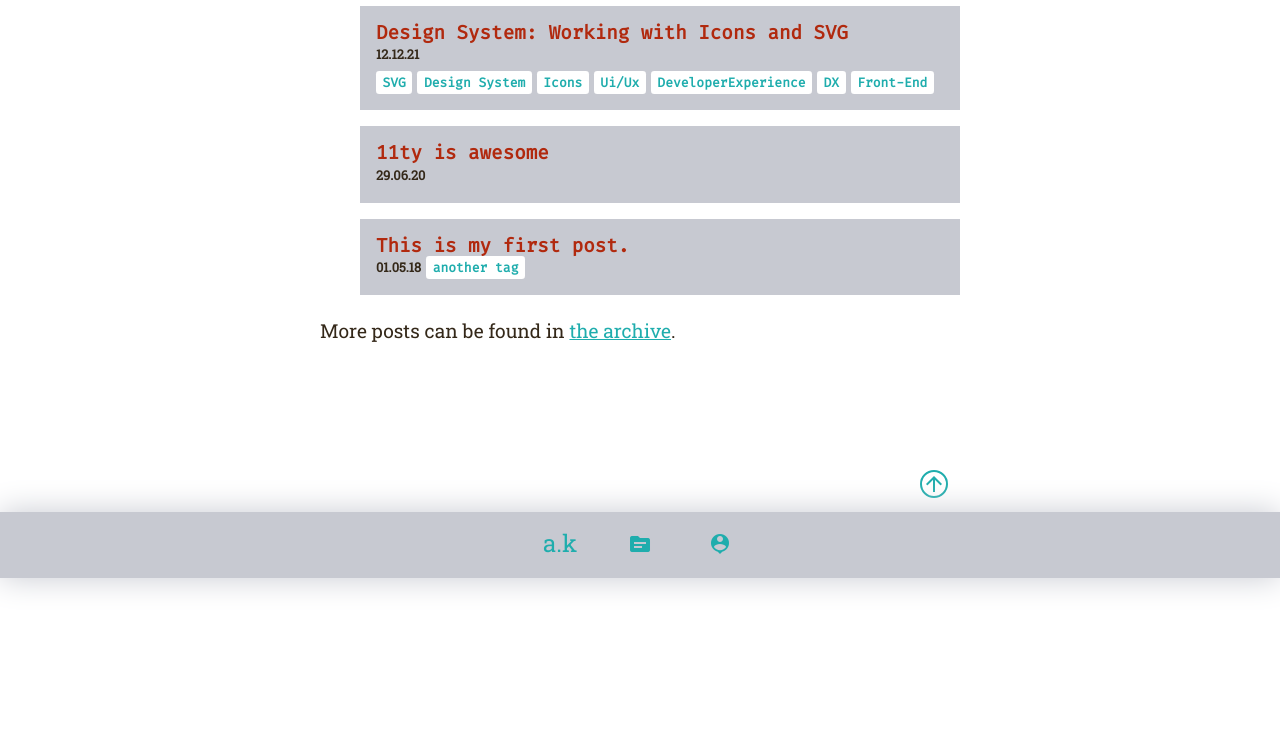
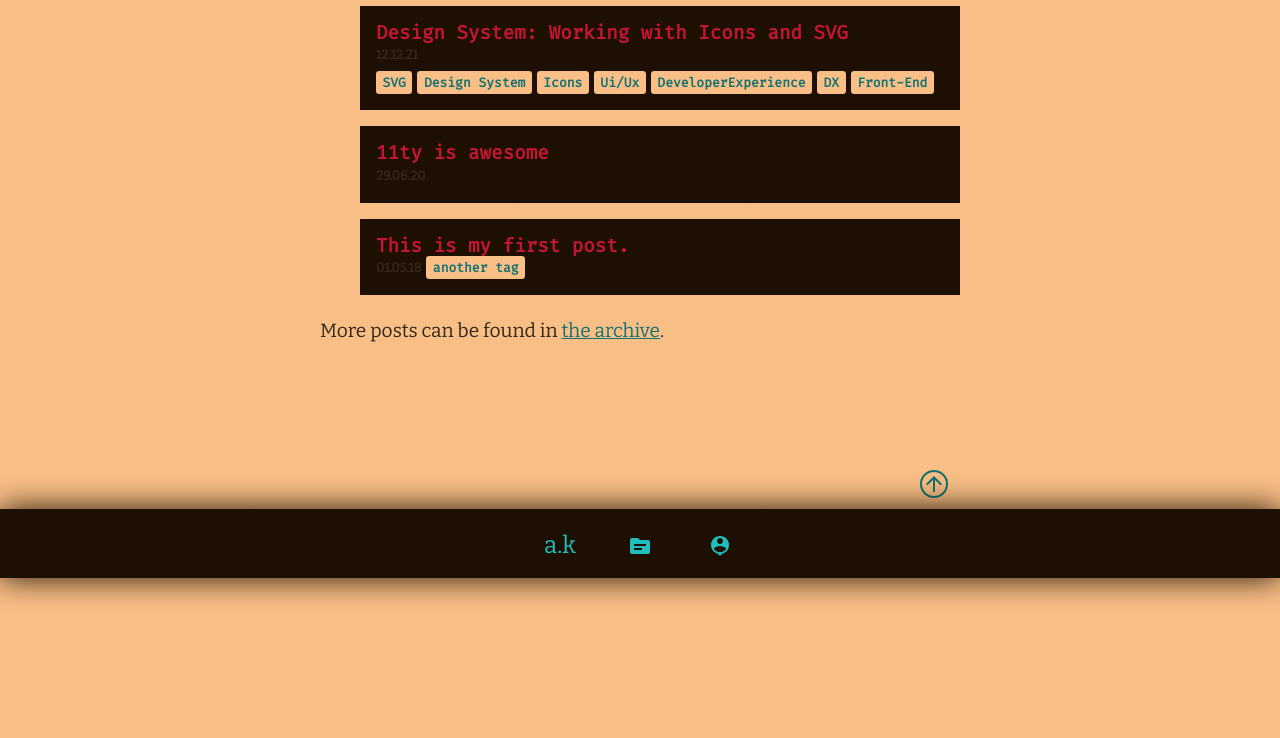
Before and after one commit to avelka/blog, an Eleventy site: page src/index.njk in a window 1280 px wide. Shown: the part 222-960 px from the top of the page. Built offline with nearby package versions, Linux system fonts and the light colour scheme; Eleventy itself is replaced by a stand-in of ours; files that its build step writes are made by us from their sources.

Commit message:
adjust color scheme

```diff
--- a/src/_includes/layouts/base.njk
+++ b/src/_includes/layouts/base.njk
@@ -9,7 +9,9 @@
 		<link rel="preconnect" href="https://fonts.googleapis.com">
 		<link rel="preconnect" href="https://fonts.gstatic.com" crossorigin>
 		<link href="https://fonts.googleapis.com/icon?family=Material+Icons" rel="stylesheet">
-		<link href="https://fonts.googleapis.com/css2?family=Fira+Code&family=Roboto+Slab:wght@400&display=swap" rel="stylesheet">
+
+		<link href="https://fonts.googleapis.com/css2?family=Bitter&family=Fira+Code&family=Noto+Serif&display=swap" rel="stylesheet">
+
 		<link rel="stylesheet" href="https://cdnjs.cloudflare.com/ajax/libs/prism/1.25.0/themes/prism.min.css" integrity="sha512-tN7Ec6zAFaVSG3TpNAKtk4DOHNpSwKHxxrsiw4GHKESGPs5njn/0sMCUMl2svV4wo4BK/rCP7juYz+zx+l6oeQ==" crossorigin="anonymous" referrerpolicy="no-referrer"/>
 		<link rel="stylesheet" href="https://cdnjs.cloudflare.com/ajax/libs/prism/1.25.0/plugins/toolbar/prism-toolbar.min.css" integrity="sha512-ycl7dIZ0VJ5535/dzskAMTwOI6OoTNZ3PeD+tfckvYqMmAzaEwQfJHqJTSqcV2iQeJnp5XxnFy5jKotibstp7A==" crossorigin="anonymous" referrerpolicy="no-referrer"/>
 
--- a/src/assets/css/config/colors.css
+++ b/src/assets/css/config/colors.css
@@ -1,8 +1,8 @@
 :root {
 	color-scheme: light;
-	--pv-surface-hue: 230;
-	--pv-surface-saturation: 10%;
-	--pv-surface-lightness: 80%;
+	--pv-surface-hue: 30;
+	--pv-surface-saturation: 90%;
+	--pv-surface-lightness: 60%;
 
 	--pv-text-hue: 35;
 	--pv-text-saturation: 35%;
@@ -10,105 +10,48 @@
 
 	--pv-accent-hue: 180;
 	--pv-accent-saturation: 70%;
-	--pv-accent-lightness: 40%;
+	--pv-accent-lightness: 35%;
 
-	--pv-contrast-hue: 10;
-	--pv-contrast-saturation: 85%;
-	--pv-contrast-lightness: 75%;
+	--pv-contrast-hue: 350;
+	--pv-contrast-saturation: 80%;
+	--pv-contrast-lightness: 85%;
+
+	--pv-surface: var(--pv-surface-hue) var(--pv-surface-saturation);
+	--ak-c-surface-1: hsl(var(--pv-surface) calc(var(--pv-surface-lightness) * 1.25));
+	--ak-c-surface-2: hsl(var(--pv-surface) calc(var(--pv-surface-lightness) * 1.2));
+	--ak-c-surface-3: hsl(var(--pv-surface) calc(var(--pv-surface-lightness) * 0.1));
+	--ak-c-surface-4: hsl(var(--pv-surface) calc(var(--pv-surface-lightness) * 0.2));
+
+	--pv-text: var(--pv-text-hue) var(--pv-text-saturation);
+	--ak-c-text-1: hsl(var(--pv-text) calc(var(--pv-text-lightness) * 1.5));
+	--ak-c-text-2: hsl(var(--pv-text) calc(var(--pv-text-lightness) * 1.25));
+	--ak-c-text-3: hsl(var(--pv-text) var(--pv-text-lightness));
+	--ak-c-text-4: hsl(var(--pv-text) calc(var(--pv-text-lightness) * 0.75));
+
+	--pv-accent: var(--pv-accent-hue) var(--pv-accent-saturation);
+	--ak-c-accent-1: hsl(var(--pv-accent) calc(var(--pv-accent-lightness) * 0.75));
+	--ak-c-accent-2: hsl(var(--pv-accent) calc(var(--pv-accent-lightness) * 0.75));
+	--ak-c-accent-3: hsl(var(--pv-accent) calc(var(--pv-accent-lightness) * 0.5));
+	--ak-c-accent-4: hsl(var(--pv-accent) calc(var(--pv-accent-lightness) * 1.25));
 
 	--pv-contrast: var(--pv-contrast-hue) var(--pv-contrast-saturation);
-	--ak-c-contrast: hsl(var(--pv-contrast) var(--pv-contrast-lightness));
-	--ak-c-contrast-dark: hsl(var(--pv-contrast) calc(var(--pv-contrast-lightness) * 0.75));
-	--ak-c-contrast-darker: hsl(var(--pv-contrast) calc(var(--pv-contrast-lightness) * 0.5));
-	--ak-c-contrast-light: hsl(var(--pv-contrast) calc(var(--pv-contrast-lightness) * 1.25));
-	--ak-c-contrast-lighter: hsl(var(--pv-contrast) calc(var(--pv-contrast-lightness) * 1.5));
-
-	--pv-accent: var(--pv-accent-hue) var(--pv-accent-saturation);
-	--ak-c-accent: hsl(var(--pv-accent) var(--pv-accent-lightness));
-	--ak-c-accent-dark: hsl(var(--pv-accent) calc(var(--pv-accent-lightness) * 0.75));
-	--ak-c-accent-darker: hsl(var(--pv-accent) calc(var(--pv-accent-lightness) * 0.5));
-	--ak-c-accent-light: hsl(var(--pv-accent) calc(var(--pv-accent-lightness) * 1.25));
-	--ak-c-accent-lighter: hsl(var(--pv-accent) calc(var(--pv-accent-lightness) * 1.5));
-
-	--pv-text: var(--pv-text-hue) var(--pv-text-saturation);
-	--ak-c-text: hsl(var(--pv-text) var(--pv-text-lightness));
-	--ak-c-text-dark: hsl(var(--pv-text) calc(var(--pv-text-lightness) * 0.75));
-	--ak-c-text-darker: hsl(var(--pv-text) calc(var(--pv-text-lightness) * 0.5));
-	--ak-c-text-light: hsl(var(--pv-text) calc(var(--pv-text-lightness) * 1.25));
-	--ak-c-text-lighter: hsl(var(--pv-text) calc(var(--pv-text-lightness) * 1.5));
-
-	--pv-surface: var(--pv-surface-hue) var(--pv-surface-saturation);
-	--ak-c-surface: hsl(var(--pv-surface) var(--pv-surface-lightness));
-	--ak-c-surface-dark: hsl(var(--pv-surface) calc(var(--pv-surface-lightness) * 0.75));
-	--ak-c-surface-darker: hsl(var(--pv-surface) calc(var(--pv-surface-lightness) * 0.6));
-	--ak-c-surface-light: hsl(var(--pv-surface) calc(var(--pv-surface-lightness) * 1.25));
-	--ak-c-surface-lighter: hsl(var(--pv-surface) calc(var(--pv-surface-lightness) * 1.5));
-
-
-
-	--ak-c-surface-1: var(--ak-c-surface-lighter);
-	--ak-c-surface-2: var(--ak-c-surface-light);
-	--ak-c-surface-3: var(--ak-c-surface);
-	--ak-c-surface-4: var(--ak-c-surface-dark);
-
-	--ak-c-text-1: var(--ak-c-text-lighter);
-	--ak-c-text-2: var(--ak-c-text-light);
-	--ak-c-text-3: var(--ak-c-text);
-	--ak-c-text-4: var(--ak-c-text-dark);
-
-	--ak-c-accent-1: var(--ak-c-accent);
-	--ak-c-accent-2: var(--ak-c-accent-dark);
-	--ak-c-accent-3: var(--ak-c-accent-darker);
-	--ak-c-accent-4: var(--ak-c-accent-light);
-
-	--ak-c-contrast-1: var(--ak-c-contrast);
-	--ak-c-contrast-2: var(--ak-c-contrast-dark);
-	--ak-c-contrast-3: var(--ak-c-contrast-darker);
-	--ak-c-contrast-4: var(--ak-c-contrast-light);
+	--ak-c-contrast-1: hsl(var(--pv-contrast) calc(var(--pv-contrast-lightness) * 0.75));
+	--ak-c-contrast-2: hsl(var(--pv-contrast) calc(var(--pv-contrast-lightness) * 0.75));
+	--ak-c-contrast-3: hsl(var(--pv-contrast) calc(var(--pv-contrast-lightness) * 0.5));
+	--ak-c-contrast-4: hsl(var(--pv-contrast) calc(var(--pv-contrast-lightness) * 1.25));
 
 }
 
 @media (prefers-color-scheme: dark) {
 	:root {
 		color-scheme: dark;
-		--pv-surface-hue: 230;
-		--pv-surface-saturation: 25%;
-		--pv-surface-lightness: 20%;
+		--pv-surface-saturation: 20%;
+		--pv-surface-lightness: 5%;
+		--ak-c-surface-2: hsl(var(--pv-surface) calc(var(--pv-surface-lightness) * 2));
+		--ak-c-surface-4: hsl(var(--pv-surface) calc(var(--pv-surface-lightness) * 0.5));
 
-		--pv-text-hue: 35;
-		--pv-text-saturation: 75%;
-		--pv-text-lightness: 95%;
-
-		--pv-accent-hue: 190;
-		--pv-accent-saturation: 70%;
-		--pv-accent-lightness: 65%;
-
-		--pv-contrast-hue: 35;
-		--pv-contrast-saturation: 75%;
-		--pv-contrast-lightness: 65%;
-
-		--pv-surface-hue: 230;
-		--pv-surface-saturation: 25%;
-		--pv-surface-lightness: 20%;
-
-		--ak-c-surface-1: var(--ak-c-surface-lighter);
-		--ak-c-surface-2: var(--ak-c-surface-light);
-		--ak-c-surface-3: var(--ak-c-surface);
-		--ak-c-surface-4: var(--ak-c-surface-dark);
-
-		--ak-c-text-1: var(--ak-c-text-lighter);
-		--ak-c-text-2: var(--ak-c-text-light);
-		--ak-c-text-3: var(--ak-c-text);
-		--ak-c-text-4: var(--ak-c-text-dark);
-
-		--ak-c-accent-1: var(--ak-c-accent);
-		--ak-c-accent-2: var(--ak-c-accent-dark);
-		--ak-c-accent-3: var(--ak-c-accent-darker);
-		--ak-c-accent-4: var(--ak-c-accent-light);
-
-		--ak-c-contrast-1: var(--ak-c-contrast);
-		--ak-c-contrast-2: var(--ak-c-contrast-dark);
-		--ak-c-contrast-3: var(--ak-c-contrast-darker);
-		--ak-c-contrast-4: var(--ak-c-contrast-light);
+		--pv-text-lightness: 80%;
+		--pv-accent-lightness: 80%;
+		--pv-contrast-lightness: 80%;
 	}
 }
--- a/src/assets/css/config/graphics.css
+++ b/src/assets/css/config/graphics.css
@@ -2,8 +2,8 @@
 	--fleck-seed: 123456;
 	--fleck-count: 250;
 	--fleck-size-base: 15px;
-	--fleck-color-1: var(--ak-c-contrast);
+	--fleck-color-1: var(--ak-c-contrast-1);
 	--fleck-color-2: var(--ak-c-surface-darker);
-	--fleck-color-3: var(--ak-c-accent);
-	--fleck-color-4: var(--ak-c-text);
+	--fleck-color-3: var(--ak-c-accent-1);
+	--fleck-color-4: var(--ak-c-text-1);
 }
--- a/src/assets/css/header.css
+++ b/src/assets/css/header.css
@@ -1,12 +1,12 @@
 
 nav a {
 	text-decoration: none;
-	color: var(--ak-c-accent);
+	color: var(--ak-c-accent-4);
 }
 
 nav a:hover,
 nav a:focus {
-	color: var(--ak-c-contrast);
+	color: var(--ak-c-contrast-1);
 }
 
 .skip-content {
@@ -49,8 +49,6 @@ nav a:focus {
 	display: flex;
 	justify-content: center;
 	align-items: center;
-
-	text-shadow: 1px 1px var(--ak-c-surface-3);
 }
 
 .main-nav a.icon {
@@ -59,16 +57,15 @@ nav a:focus {
 
 header a {
 	padding: 0 0.5rem;
-	border-bottom: 2px solid transparent;
+	border-top: 5px solid transparent;
 	border-radius: 0;
 	transition: 0.5s ease-in-out all;
-	text-shadow: 1px 1px  var(--ak-c-surface-3);
 }
 header a:hover,
 header a:focus {
 	transition: 0.5s ease-in-out all;
-	background: var(--ak-c-surface-2);
-	border-color: var(--ak-c-accent-1);
+	background: var(--ak-c-surface-4);
+	border-color: var(--ak-c-contrast-1);
 }
 header a:focus {
 	outline: none;
--- a/src/assets/css/post.css
+++ b/src/assets/css/post.css
@@ -5,7 +5,7 @@
 }
 
 .ak-tags__item {
-	background-color: var(--ak-c-surface-3);
+	background-color: var(--ak-c-surface-2);
 	padding: 0 0.5em;
 	font-size: small;
 	font-family: var(--code);
--- a/src/assets/css/typography.css
+++ b/src/assets/css/typography.css
@@ -1,8 +1,10 @@
 :root {
 	--mono: "Fira Code", monospace;
-	--serif: "Roboto Slab", serif;
+	--serif: "Bitter", serif;
+	/* --serif: "Noto Serif", serif; */
 
 	--body: var(--serif);
+	--body-line-height: 1.8;
 	--title: var(--mono);
 	--code: var(--mono);
 }
@@ -11,7 +13,7 @@ body {
 	color: var(--ak-c-text-1);
 	font-family: var(--body);
 	font-size: 1.2em;
-	line-height: 1.8;
+	line-height: var(--body-line-height);
 	text-rendering: optimizeLegibility;
 	-webkit-font-smoothing: antialiased;
 	-moz-osx-font-smoothing: grayscale;
@@ -24,6 +26,7 @@ body {
 	/* text-shadow: 1px 1px var(--ak-c-surface-3); */
 	line-height: 1.1;
 }
+
 
 article .direct-link {
 	position: absolute;
```
